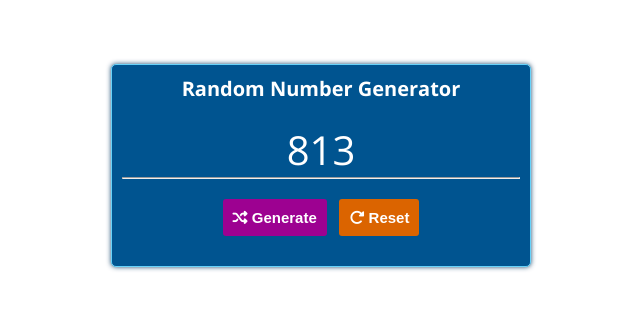
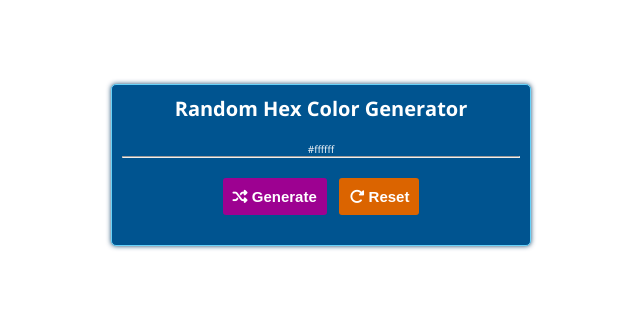
Before and after one commit to microservices-sportsshop/hcj-js-hexcolor-generator, a plain HTML site: page src/index.html in a window 1280 px wide. Shown: the part 235-544 px from the top of the page, without its empty margins (319-959 px from the left). Drawn offline with nearby package versions, Linux system fonts and the light colour scheme.

Commit message:
Html Changes

```diff
--- a/src/index.html
+++ b/src/index.html
@@ -10,14 +10,14 @@
 
     <script src="https://kit.fontawesome.com/1935d064dd.js" crossorigin="anonymous"></script>
 
-    <title>Random Number Generator</title>
+    <title>Hex Color Generator</title>
 </head>
 
 <body>
     <div class="container">
         <div class="counter-div">
-            <h1>Random Number Generator</h1>
-            <span class="number">0</span>
+            <h1>Random Hex Color Generator</h1>
+            <span class="hexnumber hex">#ffffff</span>
 
             <hr>
 
```
Also changed, not shown: 1 other file.
